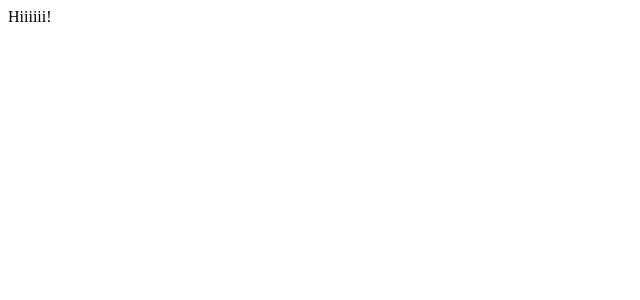
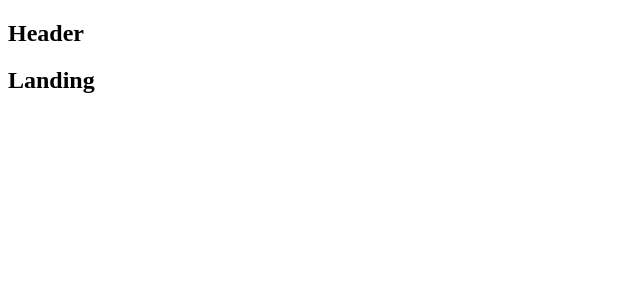
Before and after one commit to MarlenAw/reactProjects, a React (Create React App) app in the folder ReviewApp/client/: page / in a window 1280 px wide. Shown: the top 300 px of the page, without its empty margins (0-640 px from the left). Built offline with nearby package versions, Linux system fonts and the light colour scheme.

Commit message:
Routing Setup

```diff
--- a/ReviewApp/client/package.json
+++ b/ReviewApp/client/package.json
@@ -11,6 +11,7 @@
     "react": "^16.2.0",
     "react-dom": "^16.2.0",
     "react-redux": "^5.0.6",
+    "react-router-dom": "^4.2.2",
     "react-scripts": "1.1.0",
     "redux": "^3.7.2"
   },
--- a/ReviewApp/client/src/components/App.js
+++ b/ReviewApp/client/src/components/App.js
@@ -1,9 +1,22 @@
 import React from 'react';
+import { BrowserRouter, Route } from 'react-router-dom';
+
+const Header = () => <h2>Header</h2>
+const Dashboard = () => <h2>Dashboard</h2>
+const SurveyNew = () => <h2>SurveyNew</h2>
+const Landing = () => <h2>Landing</h2>
 
 const App = () => {
   return (
     <div>
-      Hiiiiii!
+      <BrowserRouter>
+        <div>
+          <Header />
+          <Route exact path="/" component={Landing} />
+          <Route exact path="/dashboard" component={Dashboard} />
+          <Route path="/dashboard/surveynew" component={SurveyNew} />
+        </div>
+      </BrowserRouter>
     </div>
   );
 };
```
Also changed, not shown: 1 other file (tests, documents, lock files or other folders).
